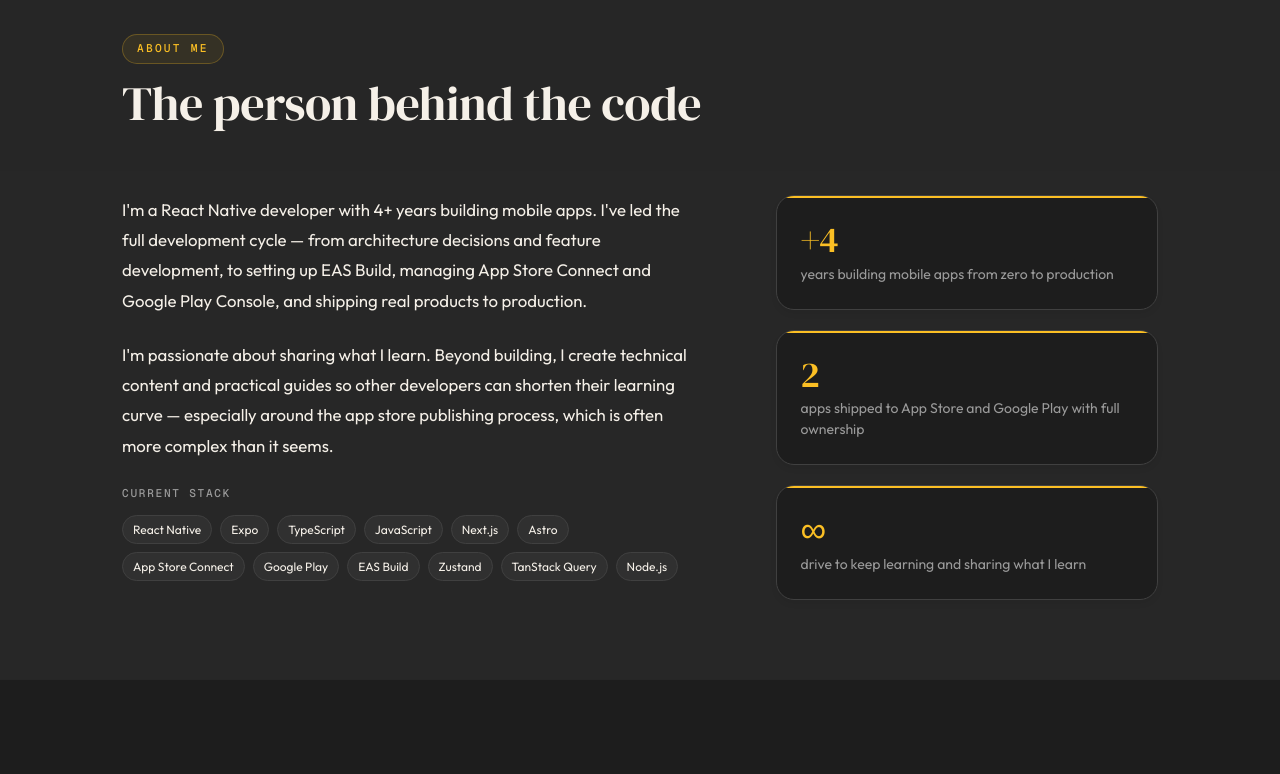
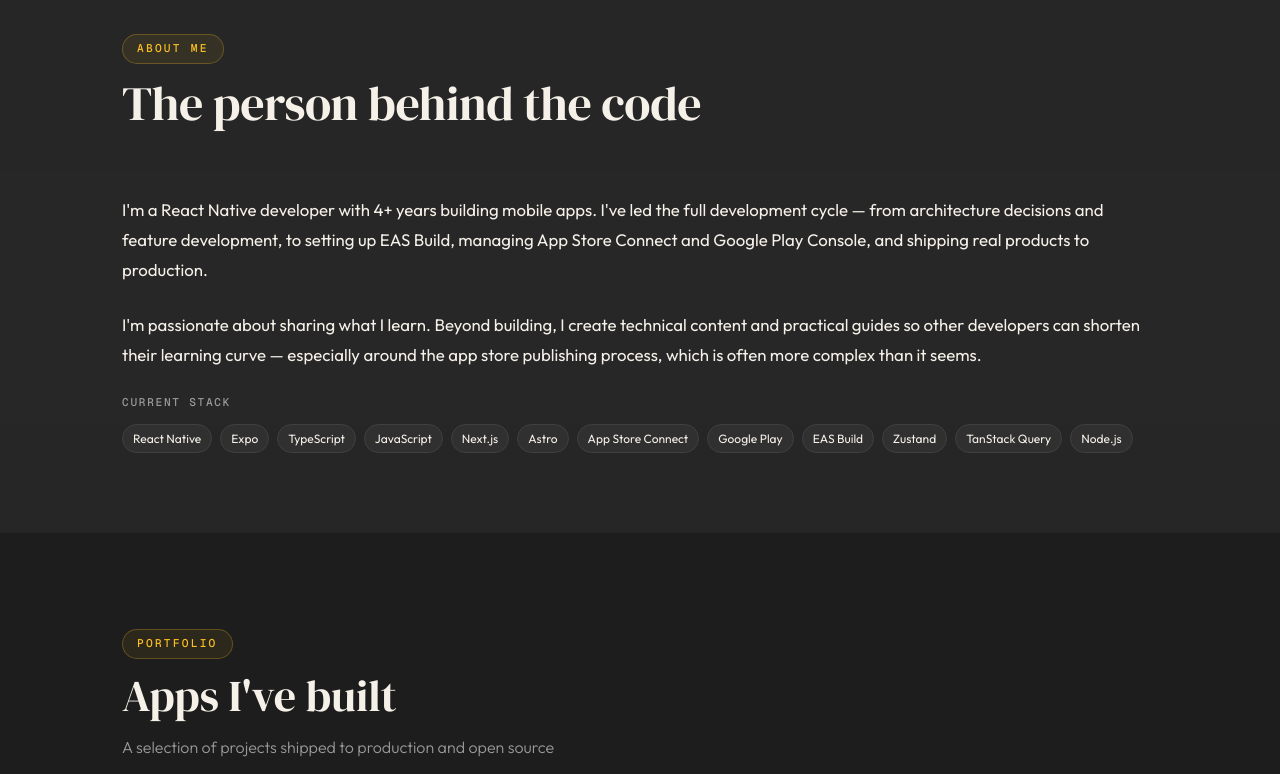
Before and after one commit to LaDuquesaDev/laduquesadev-portfolio, a Next.js app: page / in a window 1280 px wide. Shown: the part 846-1620 px from the top of the page. Built offline with nearby package versions, Linux system fonts and the light colour scheme.

Commit message:
refactor: remove stats cards from About section

```diff
--- a/src/components/About.tsx
+++ b/src/components/About.tsx
@@ -13,10 +13,6 @@ import {
   AboutTagsLabel,
   SkillTags,
   SkillTag,
-  AboutAside,
-  StatCard,
-  StatNumber,
-  StatLabel,
 } from "@/styles/about-styles"
 
 const skills = [
@@ -48,21 +44,6 @@ export const About = () => {
               ))}
             </SkillTags>
           </AboutText>
-
-          <AboutAside>
-            <StatCard>
-              <StatNumber>+4</StatNumber>
-              <StatLabel>{t("about.stat1Label")}</StatLabel>
-            </StatCard>
-            <StatCard>
-              <StatNumber>2</StatNumber>
-              <StatLabel>{t("about.stat2Label")}</StatLabel>
-            </StatCard>
-            <StatCard>
-              <StatNumber>∞</StatNumber>
-              <StatLabel>{t("about.stat3Label")}</StatLabel>
-            </StatCard>
-          </AboutAside>
         </AboutGrid>
       </AboutContainer>
     </AboutSection>
--- a/src/en.json
+++ b/src/en.json
@@ -21,10 +21,7 @@
     "title": "The person behind the code",
     "bio1": "I'm a React Native developer with 4+ years building mobile apps. I've led the full development cycle — from architecture decisions and feature development, to setting up EAS Build, managing App Store Connect and Google Play Console, and shipping real products to production.",
     "bio2": "I'm passionate about sharing what I learn. Beyond building, I create technical content and practical guides so other developers can shorten their learning curve — especially around the app store publishing process, which is often more complex than it seems.",
-    "stackLabel": "Current stack",
-    "stat1Label": "years building mobile apps from zero to production",
-    "stat2Label": "apps shipped to App Store and Google Play with full ownership",
-    "stat3Label": "drive to keep learning and sharing what I learn"
+    "stackLabel": "Current stack"
   },
   "products": {
     "label": "Digital products",
--- a/src/es.json
+++ b/src/es.json
@@ -21,10 +21,7 @@
     "title": "La persona detrás del código",
     "bio1": "Soy desarrolladora React Native con más de 4 años construyendo aplicaciones móviles. He liderado el ciclo completo de desarrollo — desde decisiones de arquitectura y desarrollo de features, hasta configurar EAS Build, gestionar App Store Connect y Google Play Console, y lanzar productos reales en producción.",
     "bio2": "Me apasiona compartir lo que aprendo. Por eso además de construir, creo contenido técnico y guías prácticas para que otros desarrolladores puedan acortar su curva de aprendizaje — especialmente en el proceso de publicación en tiendas, que suele ser más complejo de lo que parece.",
-    "stackLabel": "Stack actual",
-    "stat1Label": "años construyendo apps móviles de cero a producción",
-    "stat2Label": "apps lanzadas en App Store y Google Play con ownership completo",
-    "stat3Label": "ganas de seguir aprendiendo y compartiendo lo aprendido"
+    "stackLabel": "Stack actual"
   },
   "products": {
     "label": "Productos digitales",
--- a/src/styles/about-styles.ts
+++ b/src/styles/about-styles.ts
@@ -63,11 +63,6 @@ export const AboutGrid = styled.div`
   grid-template-columns: 1fr;
   gap: 3rem;
   align-items: start;
-
-  @media (min-width: 768px) {
-    grid-template-columns: 1.2fr 0.8fr;
-    gap: 5rem;
-  }
 `
 
 export const AboutText = styled.div`
@@ -116,52 +111,6 @@ export const SkillTag = styled.span`
   }
 `
 
-export const AboutAside = styled.div`
-  display: flex;
-  flex-direction: column;
-  gap: 1.25rem;
-`
-
-export const StatCard = styled.div`
-  background: ${({ theme }) => theme.background};
-  border: 1px solid ${({ theme }) => theme.border};
-  border-radius: 1.125rem;
-  padding: 1.5rem;
-  position: relative;
-  overflow: hidden;
-  box-shadow: 0 4px 6px rgba(0,0,0,0.05);
-
-  &::before {
-    content: '';
-    position: absolute;
-    top: 0;
-    left: 0;
-    right: 0;
-    height: 2px;
-    background: linear-gradient(90deg, ${({ theme }) => theme.primary}, #FBBF24);
-  }
-`
-
-export const StatNumber = styled.div`
-  font-family: var(--font-display, 'DM Serif Display', Georgia, serif);
-  font-size: 2.25rem;
-  font-weight: 400;
-  letter-spacing: -0.02em;
-  background: linear-gradient(135deg, ${({ theme }) => theme.primary}, #FBBF24);
-  -webkit-background-clip: text;
-  -webkit-text-fill-color: transparent;
-  background-clip: text;
-  margin-bottom: 0.25rem;
-  line-height: 1.1;
-`
-
-export const StatLabel = styled.div`
-  font-size: 0.875rem;
-  font-weight: 400;
-  color: ${({ theme }) => theme.muted};
-  line-height: 1.5;
-`
-
 /* Kept for compatibility with portfolio page */
 export const CardGrid = styled.div``
 export const Card = styled.div``
```
